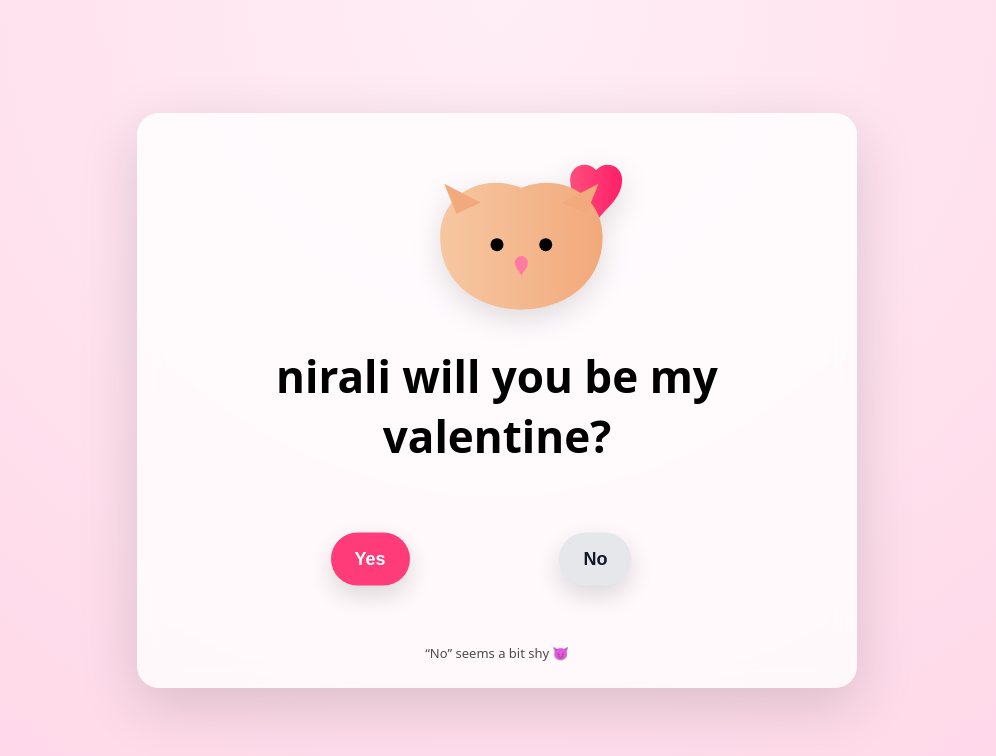
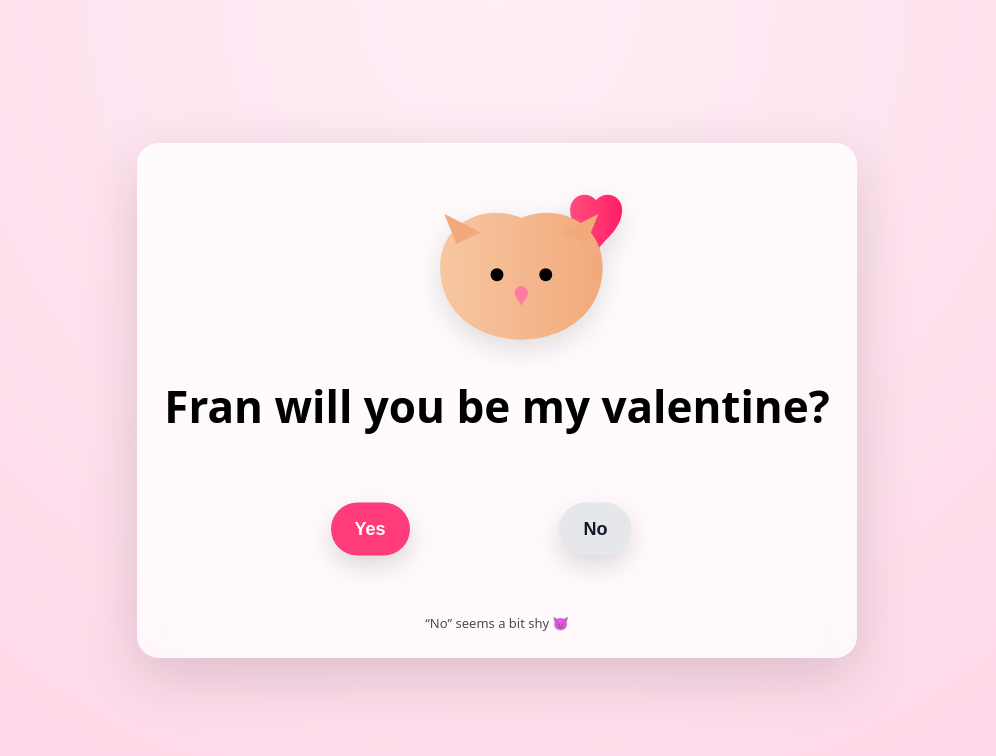
Before and after one commit to OliverBirchenough/Hey, a plain HTML site: page index.html in a window 1280 px wide. Shown: the whole page, without its empty margins (143-1139 px from the left). Drawn offline with nearby package versions, Linux system fonts and the light colour scheme.

Commit message:
index.html

```diff
--- a/index.html
+++ b/index.html
@@ -171,7 +171,7 @@
             fill="#ff7aa2"/>
     </svg>
 
-    <h1>nirali will you be my valentine?</h1>
+    <h1>Fran will you be my valentine?</h1>
 
     <section class="button-zone" id="zone">
       <button id="yesBtn">Yes</button>
```
